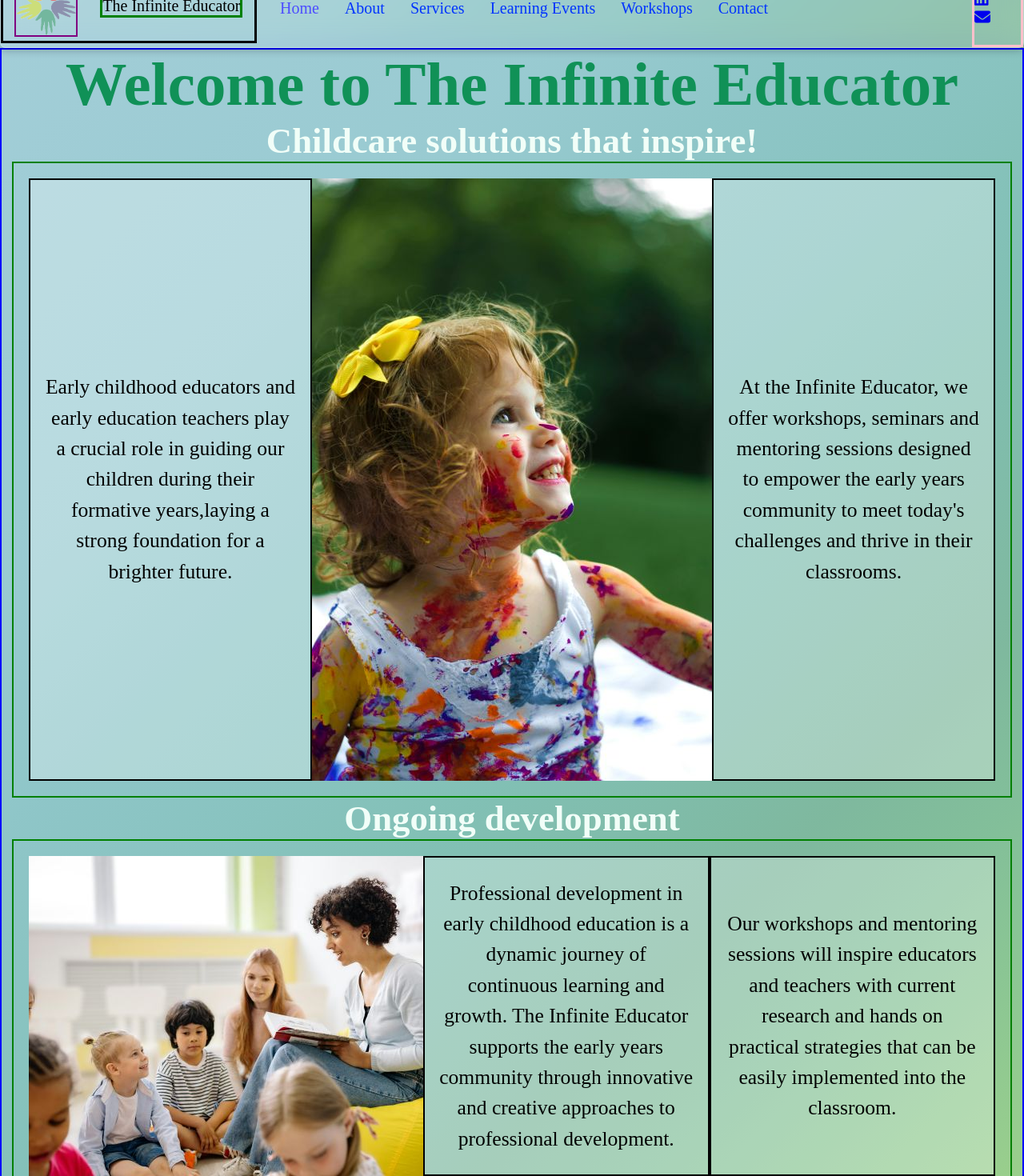
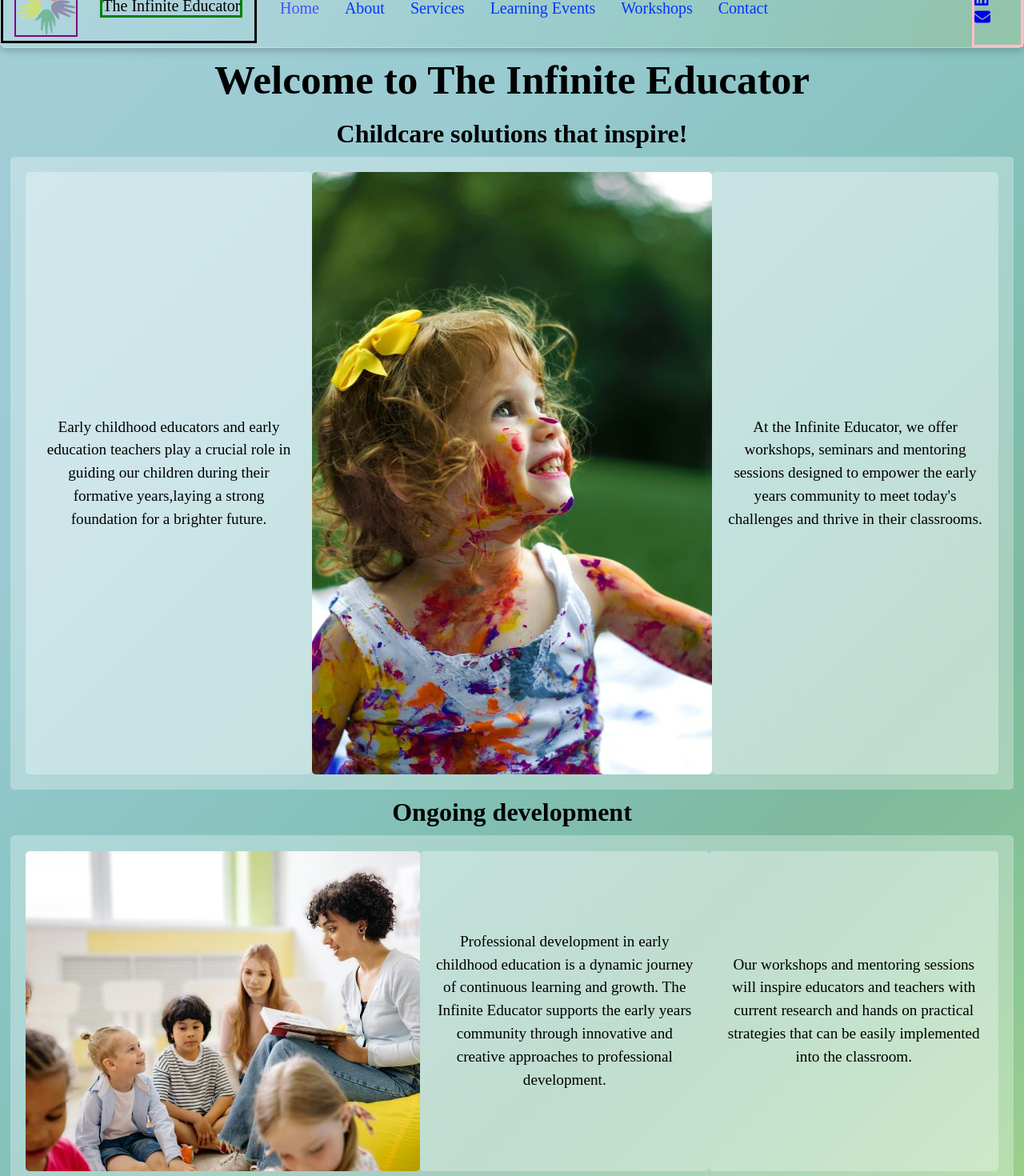
Before and after one commit to CharleenK/The-Infinite-Educator, a React (Create React App) app: page / in a window 1280 px wide. Shown: the part 40-1510 px from the top of the page at 80% size. Built offline with nearby package versions, Linux system fonts and the light colour scheme.

Commit message:
fontSizeHomePage

```diff
--- a/src/Components/Navbar.js
+++ b/src/Components/Navbar.js
@@ -92,7 +92,6 @@
   display: flex;
   flex-wrap: wrap;
   align-items: center;
-  ${'' /* justify-content: space-around; */}
   width: 15%;
   height: 100%;
   position: absolute;
--- a/src/pages/About.js
+++ b/src/pages/About.js
@@ -1,5 +1,3 @@
-import React from "react";
-// import "../styles/background.css";
 import styled from "styled-components";
 import childMessyHands from "../images/aboutPagePics/childMessyHands2.jpg";
 import teacherAndBalloons from "../images/aboutPagePics/teacher&balloons2.jpg";
--- a/src/pages/Home.js
+++ b/src/pages/Home.js
@@ -2,7 +2,6 @@
 import Footer from "../Components/Footer";
 import "../styles/background.css";
 import styled from "styled-components";
-// import brightIdea from "../images/homePagePics/brightIdea2.png";
 import paintedChild from "../images/servicesPics/paintedChild.jpg";
 
 import storyTime from "../images/homePagePics/storyTime2.jpg";
@@ -69,26 +68,39 @@
 };
 
 const StyledH1 = styled.h1`
-  font-size: 6vw;
-  color: rgba(16, 145, 87, 1);
+  ${"" /* color: rgba(16, 145, 87, 1); */}
+  padding: 10px;
+  @media only screen and (max-width: 1000px) {
+    font-size: 6vw;
+  }
+  @media only screen and (min-width: 1001px) {
+    font-size: 4vw;
+  }
 `;
 
 const StyledH2 = styled.h2`
-  font-size: 3.5vw;
-  color: rgba(241, 254, 248, 1);
+  padding: 10px;
+  @media only screen and (max-width: 1000px) {
+    font-size: 3.5vw;
+  }
+  @media only screen and (min-width: 1001px) {
+    font-size: 2.5vw;
+  }
 `;
 const StyledDiv1 = styled.div`
-  border: 2px solid blue;
   display: inline-flex;
   flex-direction: column;
   justify-content: center;
   align-items: center;
   align-content: center;
+  @media only screen and (min-width: 1001px) {
+  }
 `;
 
 const StyledDiv2 = styled.div`
   display: flex;
-  border: 2px solid green;
+  border-radius: 5px;
+  background-color: rgba(255, 255, 255, 0.3);
   margin: auto;
   width: 98%;
   padding: 1.5%;
@@ -98,8 +110,9 @@
 `;
 
 const StyledDiv3 = styled.div`
-  border: 2px solid black;
+  ${"" /* border: 2px solid black; */}
   background-color: rgba(255, 255, 255, 0.3);
+  border-radius: 5px;
   width: 95%;
   font-size: 2vw;
   padding: 1.5%;
@@ -107,19 +120,34 @@
   align-items: center;
   align-content: center;
   line-height: 1.5;
+  @media only screen and (min-width: 1001px) {
+    font-size: 1.5vw;
+  }
 `;
 
 const StyledImg1 = styled.img`
   width: 100%;
   height: auto;
+  border-radius: 5px;
+  @media only screen and (min-width: 1001px) {
+    width: 50%;
+  }
 `;
 const StyledImg2 = styled.img`
   width: 100%;
   height: auto;
+  border-radius: 5px;
+  @media only screen and (min-width: 1001px) {
+    width: 50%;
+  }
 `;
 const StyledImg3 = styled.img`
   width: 100%;
   height: auto;
+  border-radius: 5px;
+  @media only screen and (min-width: 1001px) {
+    width: 50%;
+  }
 `;
 
 export default Home;
```
